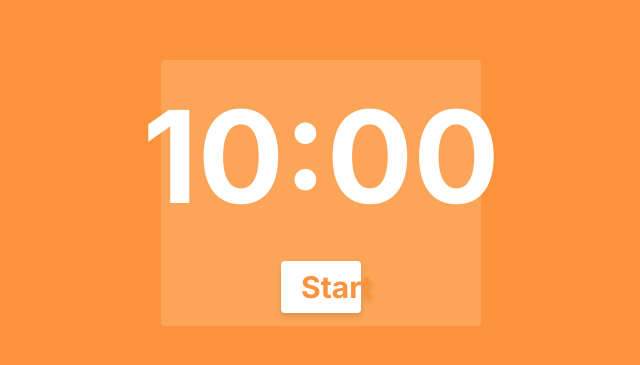
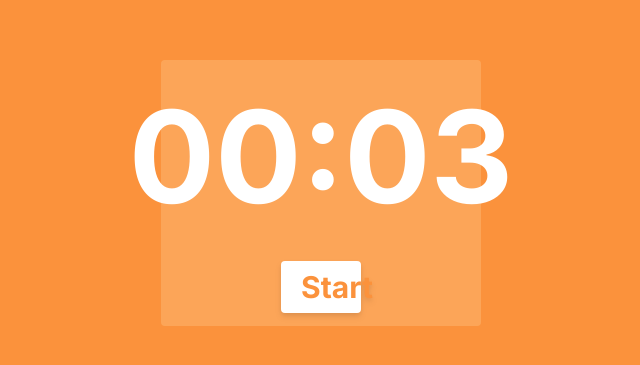
Before and after one commit to blakebt/pomodoro, a Next.js app: page / in a window 1280 px wide. Shown: the part 207-572 px from the top of the page, without its empty margins (319-959 px from the left). Built offline with nearby package versions, Linux system fonts and the light colour scheme.

Commit message:
complete rework, but it works for some reason

```diff
--- a/src/app/page.tsx
+++ b/src/app/page.tsx
@@ -9,49 +9,34 @@ extract all timer related code into a component
 import { useState, useEffect } from "react"
 
 export default function Home() {
-  // const [minutes, setMinutes] = useState<number>(0);
-  // const [seconds, setSeconds] = useState<number>(0);
-  const pomTime = 5000 // pomodoro time in milliseconds
-  const [formattedMinutes, setFormattedMinutes] = useState<string>('10');
-  const [formattedSeconds, setFormattedSeconds] = useState<string>('00');
-  const [startTime, setStartTime] = useState<number>(0);
-  const [buttonPressed, setButtonPressed] = useState<boolean>(false);
 
-  const formatTime = (milliseconds: number) => {
-    if(milliseconds <= 0) {
-      setButtonPressed(prev => !prev)
+  const pomTime = 600
+  const shortRestTime = 300
+  const longRestTime = 1200
+
+  const [startTimer, setStartTimer] = useState<boolean>(false)
+  const [time, setTime] = useState<number>(3)
+
+  const minutes = Math.floor(time / 60)
+  const seconds = time - (minutes * 60)
+
+  const formattedMinutes = minutes < 10 ? '0' + minutes : minutes
+  const formattedSeconds = seconds < 10 ? '0' + seconds : seconds
+
+  const toggleTimer = () => {
+    setStartTimer(prev => !prev)
+  }
+  useEffect(() => {
+    if(startTimer) {
+      const interval = setInterval(() => {
+        time > 0 && setTime(prev => prev - 1)
+
+        time <= 1 && setStartTimer(false)
+
+      }, 1000)
+      return () => clearInterval(interval)
     }
-    var seconds = milliseconds / 1000
-    var minutes = Math.floor(seconds / 60)
-    seconds = Math.floor(seconds - Math.floor(minutes) * 60)
-
-    seconds = seconds < 0 ? 0 : seconds
-    minutes = minutes < 0 ? 0 : minutes
-
-    const mins = minutes < 10 ? ('0' + minutes) : minutes.toString();
-    setFormattedMinutes(mins)
-    const secs = seconds < 10 ? ('0' + seconds) : seconds.toString();
-    setFormattedSeconds(secs)
-  }
-
-  const toggleButton = () => {
-    setStartTime(prev => {
-      return Date.now() - prev
-    })
-    setButtonPressed(!buttonPressed);
-  }
-
-  useEffect(() => {
-    var interval: NodeJS.Timeout
-    if(buttonPressed) {
-
-      /* I'm not entirely sure why I need to subtract 1000 milliseconds here. It prevents the timer from starting 1 second lower than it should
-         TODO figure this out
-      */
-      interval = setInterval(() => formatTime(pomTime - (Date.now() - startTime - 1000)), 1000);
-    }
-    return () => clearInterval(interval)
-  })
+  }, [time, startTimer])
 
   return (
     <div className="flex flex-col items-center justify-center h-screen bg-orange-400">
@@ -59,7 +44,7 @@ export default function Home() {
         <div className="flex rounded items-center justify-center mx-auto my-5 w-full">
           <div className="flex text-white text-9xl font-bold mb-5">{`${formattedMinutes}:${formattedSeconds}`}</div>
         </div>
-        <button className="rounded drop-shadow-md bg-white px-5 py-2 text-orange-400 text-3xl font-bold w-1/4" onClick={toggleButton}>{buttonPressed ? 'Pause' : 'Start'}</button>
+        <button className="rounded drop-shadow-md bg-white px-5 py-2 text-orange-400 text-3xl font-bold w-1/4" onClick={toggleTimer}>{startTimer ? 'Pause' : 'Start'}</button>
       </div>
     </div>
 
```
